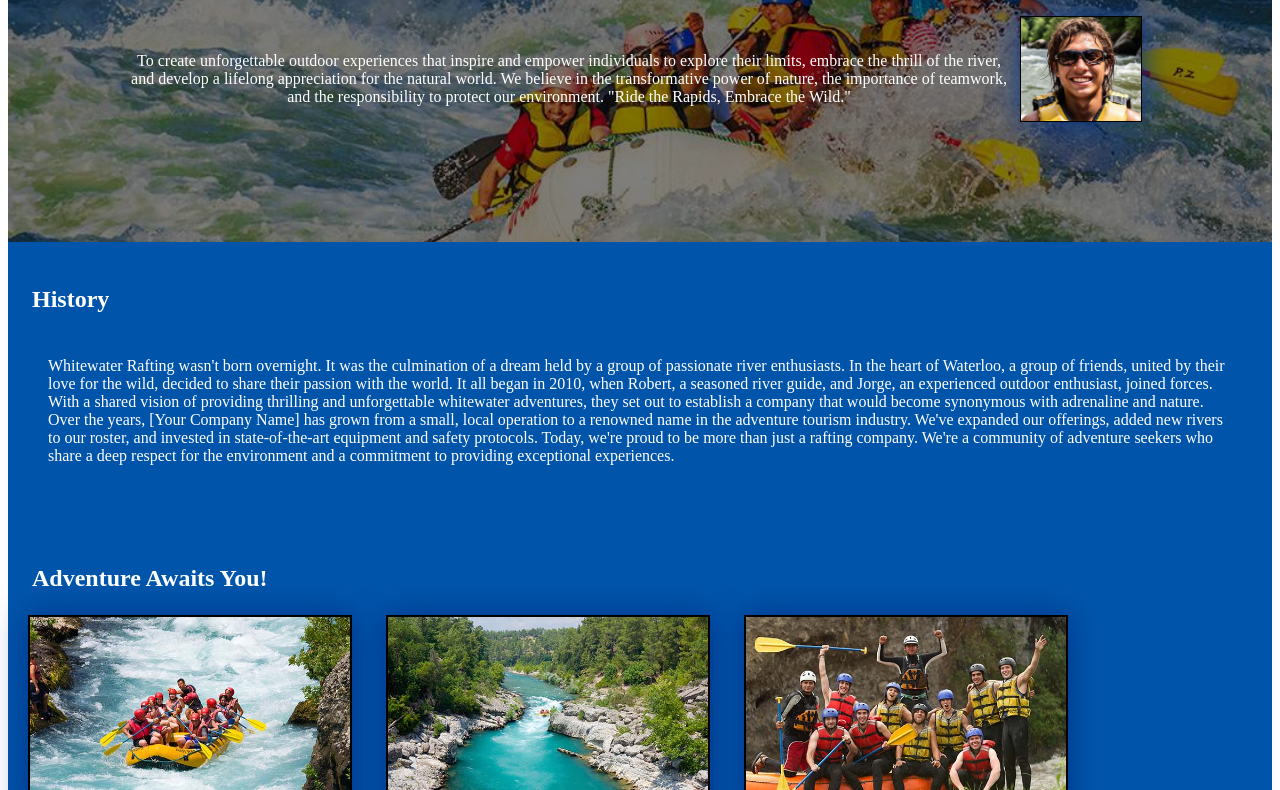
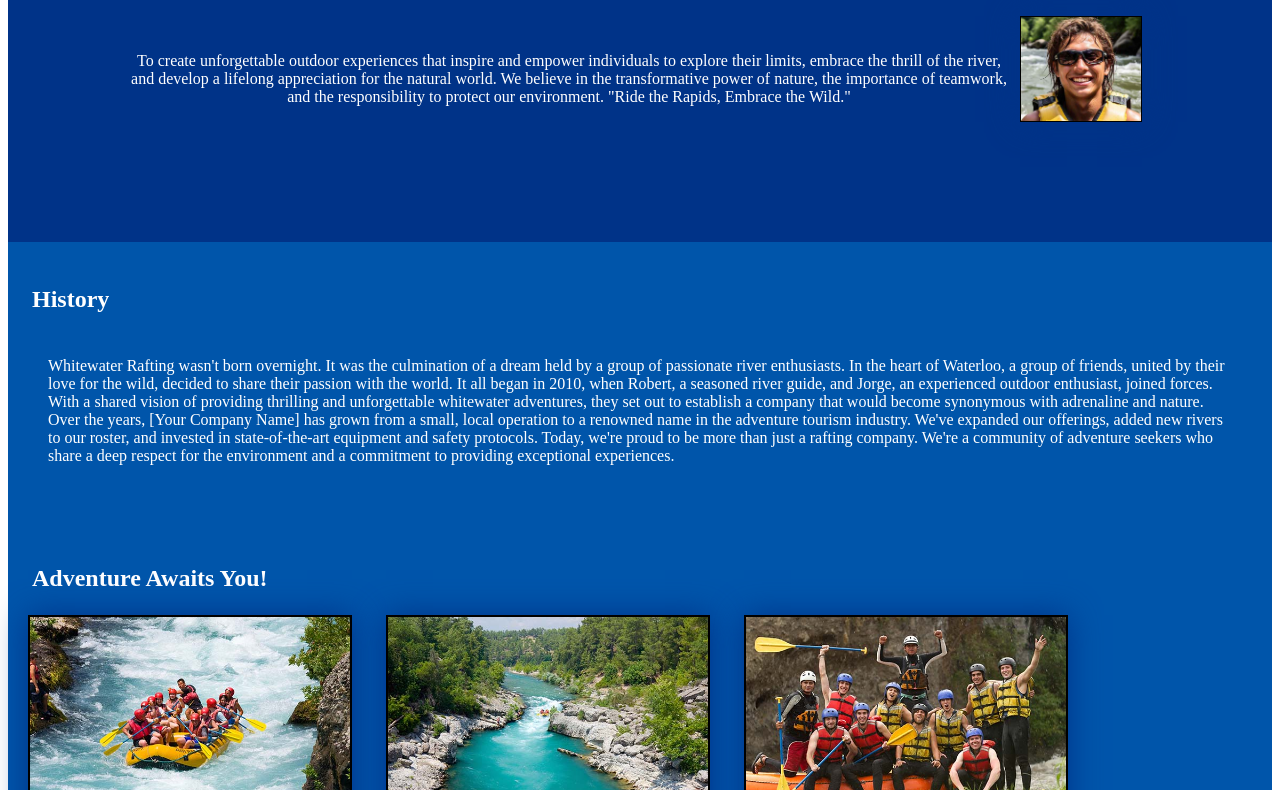
Before and after one commit to Mileski-Lucas/wdd130, a plain HTML site: page wwr/about.html in a window 1280 px wide. Shown: the part 225-1015 px from the top of the page. Drawn offline with Linux system fonts and the light colour scheme.

Commit message:
Update rafting.css

```diff
--- a/wwr/styles/rafting.css
+++ b/wwr/styles/rafting.css
@@ -47,7 +47,7 @@ main{
 
 .hero{
     position: relative;
-    background-image: linear-gradient(rgba(0, 0, 0, 0.5), rgba(0, 0, 0, 0.5)), url("/wwr/images/hero.jpg");
+    background-image: linear-gradient(rgba(0, 0, 0, 0.5), rgba(0, 0, 0, 0.5)), scr("/wwr/images/hero.jpg");
     background-size: cover;
     background-position: center;
     display: block;
```
